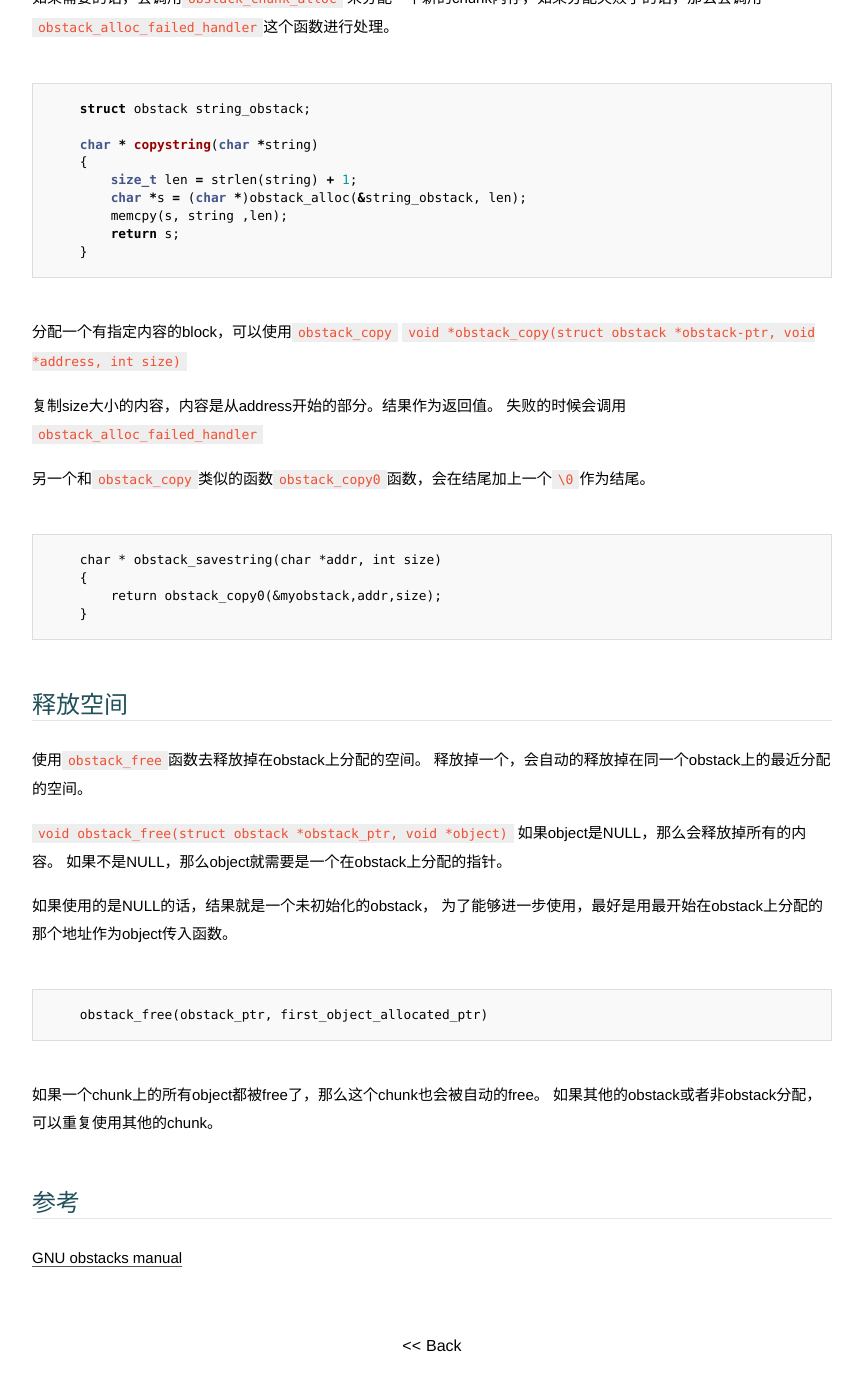
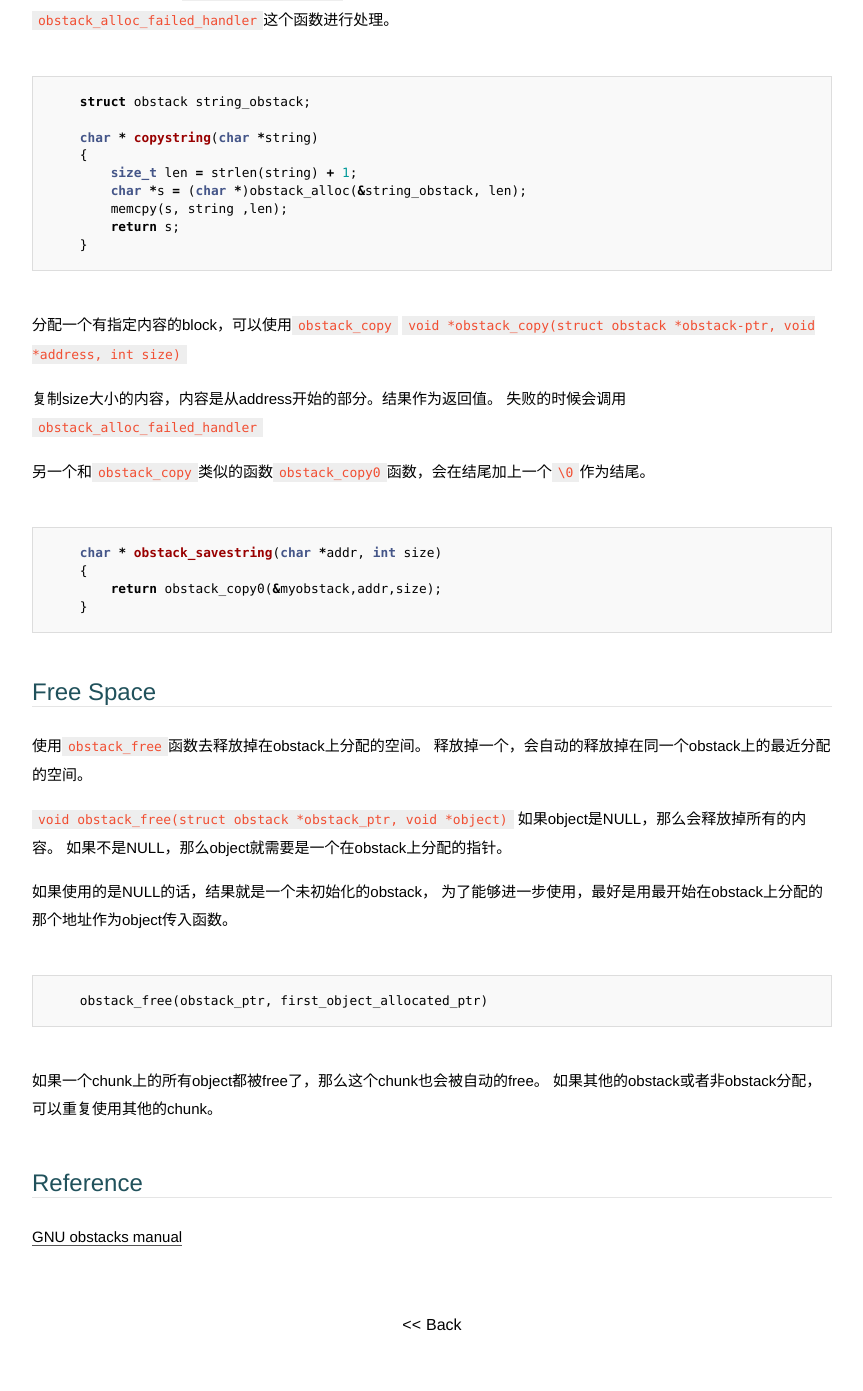
Before and after one commit to JesseEisen/JesseEisen.github.io, a Jekyll site: the page built from _posts/2016-4-11-Obstack-use.md, in a window 1280 px wide and 1400 px high, scrolled down 2075 px. Shown: the top 1391 px of the window, without its empty margins (208-1071 px from the left). Built offline with Jekyll 4.4.1, drawn with Linux system fonts in a browser that asks for light colours; some web fonts are replaced; some of the changed text lies outside the part shown.

Commit message:
fix post show

````diff
--- a/_posts/2016-4-11-Obstack-use.md
+++ b/_posts/2016-4-11-Obstack-use.md
@@ -37,17 +40,19 @@ obstack主要的功能是用来申请一块大内存，每次从这个内存中
 这个函数用来初始化一个`obstack_ptr` 这个函数是调用了`obstack_chunk_alloc`。如果分配失败，那么会调用`obstack_alloc_failed_handler` 这个函数永远只返回1（意味着不需要检查返回值）
 
 可以这么使用：
+
 ```c
-    static struct obstack myobstack;
-    ....
-    obstack_init(&myobstack);
+static struct obstack myobstack;
+....
+obstack_init(&myobstack);
 ```
 
 还可以使用：
+
 ```c
-    struct obstack *myobstack_ptr
-    = (struct obstack *)malloc(sizeof(struct obstack));
-    obstack_init(myobstack_ptr)
+struct obstack *myobstack_ptr
+= (struct obstack *)malloc(sizeof(struct obstack));
+obstack_init(myobstack_ptr)
 ```
 
 
@@ -88,14 +93,14 @@ obstack_alloc_failed_handler = &my_obstack_alloc_failed;
 
 另一个和`obstack_copy`类似的函数`obstack_copy0`函数，会在结尾加上一个`\0`作为结尾。
 
-```
+```c
     char * obstack_savestring(char *addr, int size)
     {
         return obstack_copy0(&myobstack,addr,size);
     }
 ```
 
-## 释放空间
+## Free Space
 
 使用`obstack_free`函数去释放掉在obstack上分配的空间。 释放掉一个，会自动的释放掉在同一个obstack上的最近分配的空间。
 
@@ -111,5 +116,5 @@ obstack_alloc_failed_handler = &my_obstack_alloc_failed;
 如果一个chunk上的所有object都被free了，那么这个chunk也会被自动的free。
 如果其他的obstack或者非obstack分配，可以重复使用其他的chunk。
 
-## 参考
+## Reference
 [GNU obstacks manual](http://www.gnu.org/software/libc/manual/html_node/Obstacks.html#Obstacks)
````
Also changed, not shown: other parts of _posts/2016-4-11-Obstack-use.md (+5 -2 lines).
